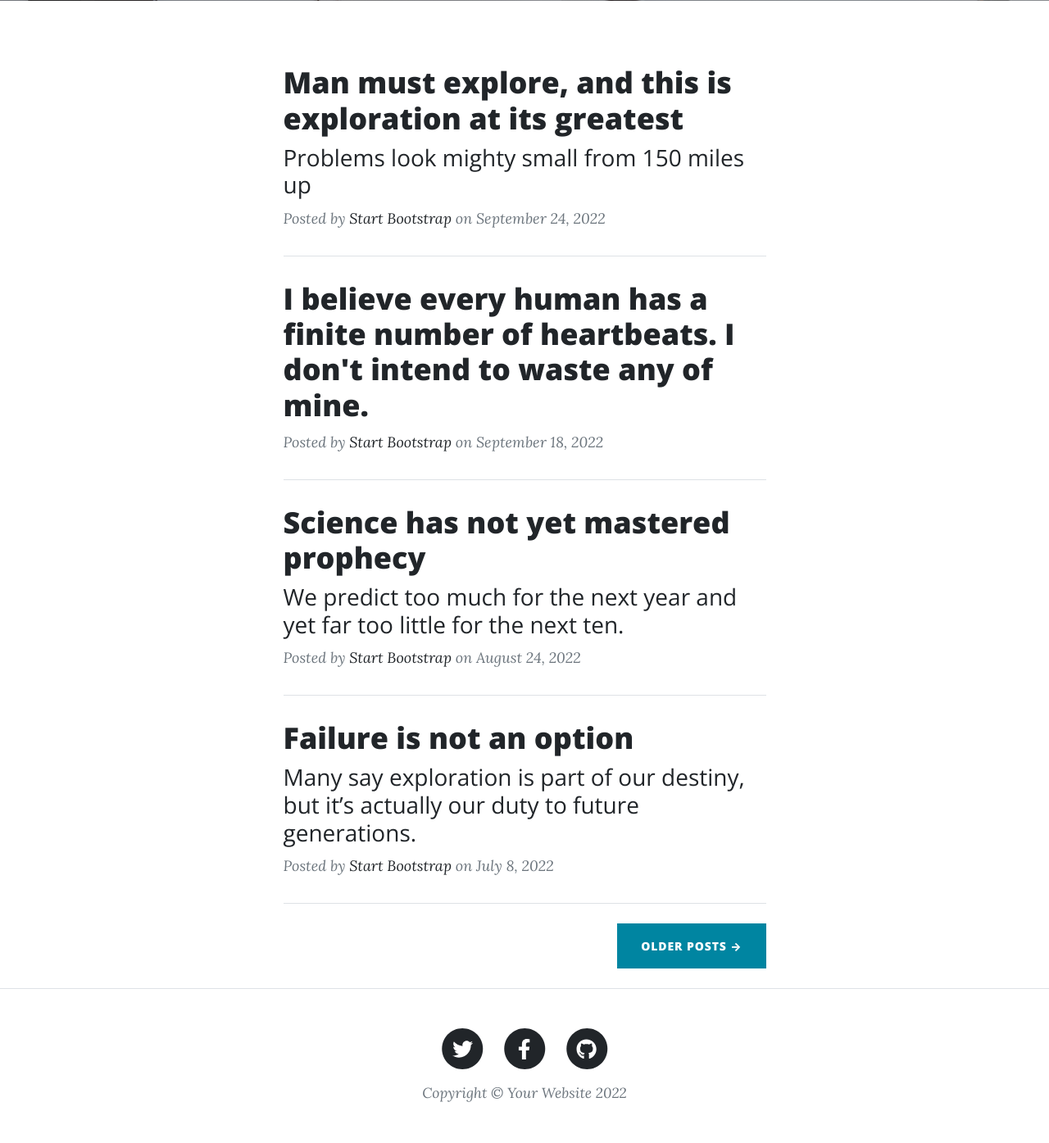
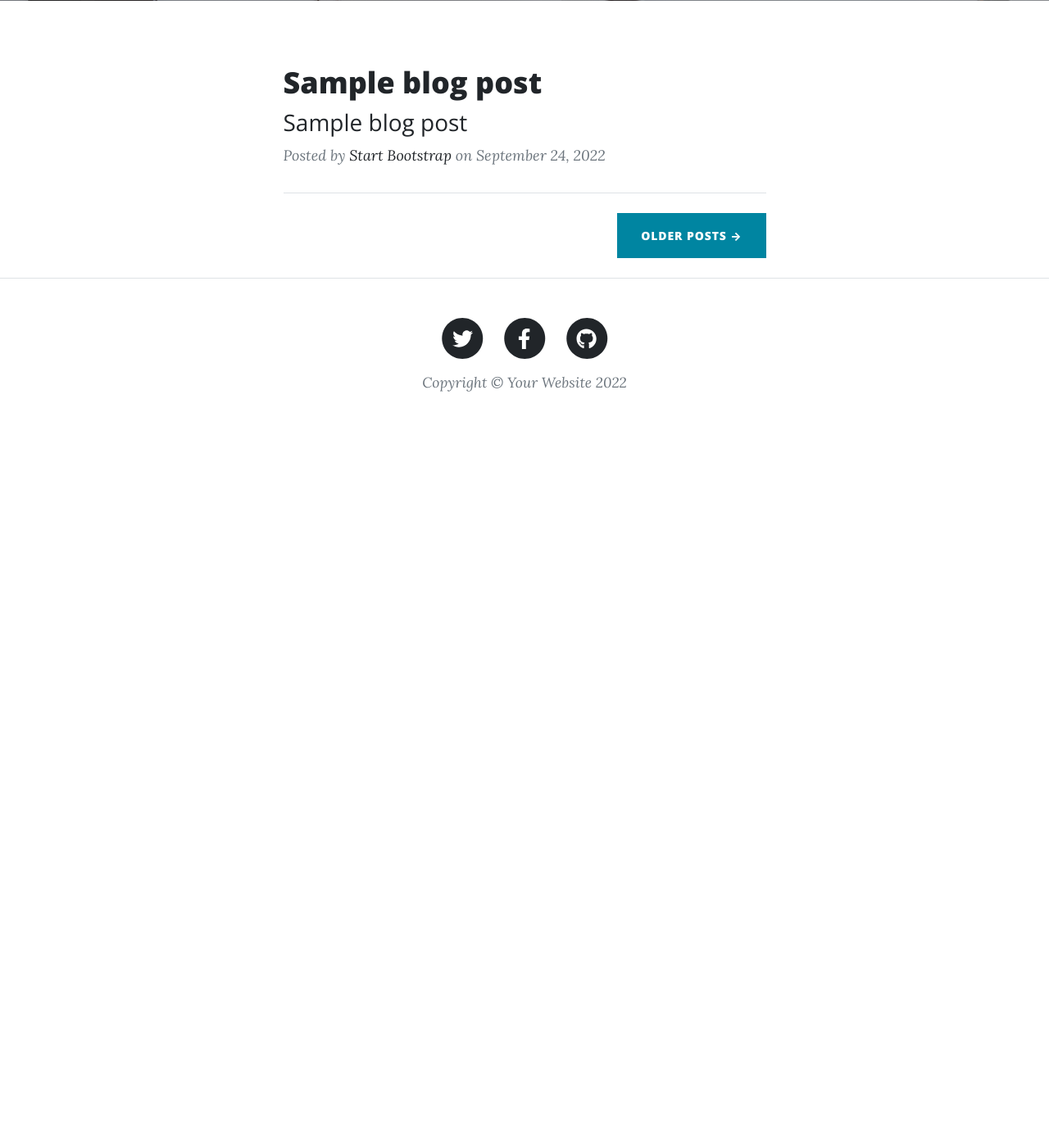
Before and after one commit to vicmanuelr/DAY59-BlogProjectPart2, a Flask app: template templates/index.html in a window 1280 px wide. Shown: the part 531-1926 px from the top of the page at 82% size. After the commit the page ends 1009 px from the top, so only its background shows below. Run offline with Flask 2, Linux system fonts and the light colour scheme; the template is opened without the code that fills it: most values are stand-ins (such as "Sample title", 1, 10 or a date in 2020); some libraries are stand-ins or nearby versions.

Commit message:
main.py edited added api calls and automatic year update from datetime
- created call_posts_api function
- removed route /index.html since not referenced anymore
- added blog title/subtitle in index.html
- added year parms and all posts to pass to index.html

```diff
--- a/main.py
+++ b/main.py
@@ -1,17 +1,25 @@
 from flask import Flask, render_template, url_for
+from datetime import datetime
+import requests
 
 
 app = Flask(__name__)
 
 
+year = datetime.now().year
+
+
+def call_posts_api():
+    blog_url = "https://api.npoint.io/8cb7d88de0d7d2c9ca8f"
+    response = requests.get(url=blog_url)
+    all_posts = response.json()
+    return all_posts
+
+
 @app.route('/')
 def home():
-    return render_template("index.html")
-
-
-@app.route('/index.html')
-def index():
-    return render_template("index.html")
+    all_posts = call_posts_api()
+    return render_template("index.html", year=year, posts=all_posts)
 
 
 @app.route("/about")
--- a/templates/index.html
+++ b/templates/index.html
@@ -12,17 +12,20 @@
         </div>
     </div>
 </header>
+
 <!-- Main Content-->
 <div class="container px-4 px-lg-5">
     <div class="row gx-4 gx-lg-5 justify-content-center">
         <div class="col-md-10 col-lg-8 col-xl-7">
+            {% for blog_post in posts: %}
             <!-- Post preview-->
             <div class="post-preview">
                 <a href="post.html">
-                    <h2 class="post-title">Man must explore, and this is exploration at its greatest</h2>
-                    <h3 class="post-subtitle">Problems look mighty small from 150 miles up</h3>
+                    <h2 class="post-title">{{ blog_post["title"] }}</h2>
+                    <h3 class="post-subtitle">{{ blog_post["subtitle"] }}</h3>
                 </a>
                 <p class="post-meta">
+                    {% set num = blog_post["id"] %}
                     Posted by
                     <a href="#!">Start Bootstrap</a>
                     on September 24, 2022
@@ -30,48 +33,7 @@
             </div>
             <!-- Divider-->
             <hr class="my-4"/>
-            <!-- Post preview-->
-            <div class="post-preview">
-                <a href="post.html"><h2 class="post-title">I believe every human has a finite number of heartbeats. I
-                    don't intend to waste any of mine.</h2></a>
-                <p class="post-meta">
-                    Posted by
-                    <a href="#!">Start Bootstrap</a>
-                    on September 18, 2022
-                </p>
-            </div>
-            <!-- Divider-->
-            <hr class="my-4"/>
-            <!-- Post preview-->
-            <div class="post-preview">
-                <a href="post.html">
-                    <h2 class="post-title">Science has not yet mastered prophecy</h2>
-                    <h3 class="post-subtitle">We predict too much for the next year and yet far too little for the next
-                        ten.</h3>
-                </a>
-                <p class="post-meta">
-                    Posted by
-                    <a href="#!">Start Bootstrap</a>
-                    on August 24, 2022
-                </p>
-            </div>
-            <!-- Divider-->
-            <hr class="my-4"/>
-            <!-- Post preview-->
-            <div class="post-preview">
-                <a href="post.html">
-                    <h2 class="post-title">Failure is not an option</h2>
-                    <h3 class="post-subtitle">Many say exploration is part of our destiny, but it’s actually our duty to
-                        future generations.</h3>
-                </a>
-                <p class="post-meta">
-                    Posted by
-                    <a href="#!">Start Bootstrap</a>
-                    on July 8, 2022
-                </p>
-            </div>
-            <!-- Divider-->
-            <hr class="my-4"/>
+            {% endfor %}
             <!-- Pager-->
             <div class="d-flex justify-content-end mb-4"><a class="btn btn-primary text-uppercase" href="#!">Older Posts
                 →</a></div>
```
